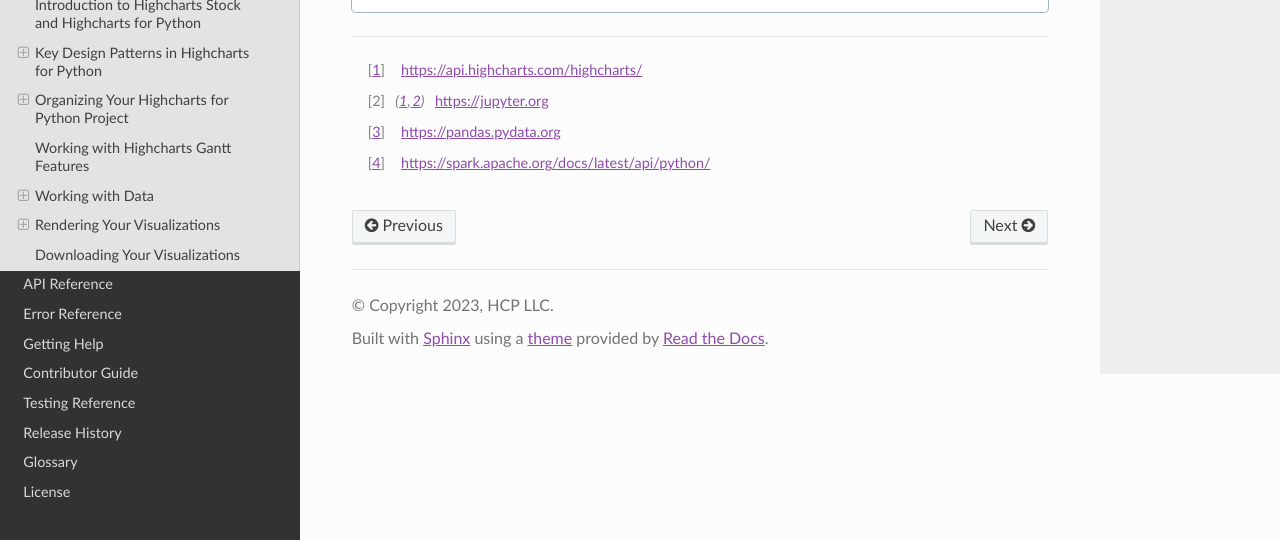
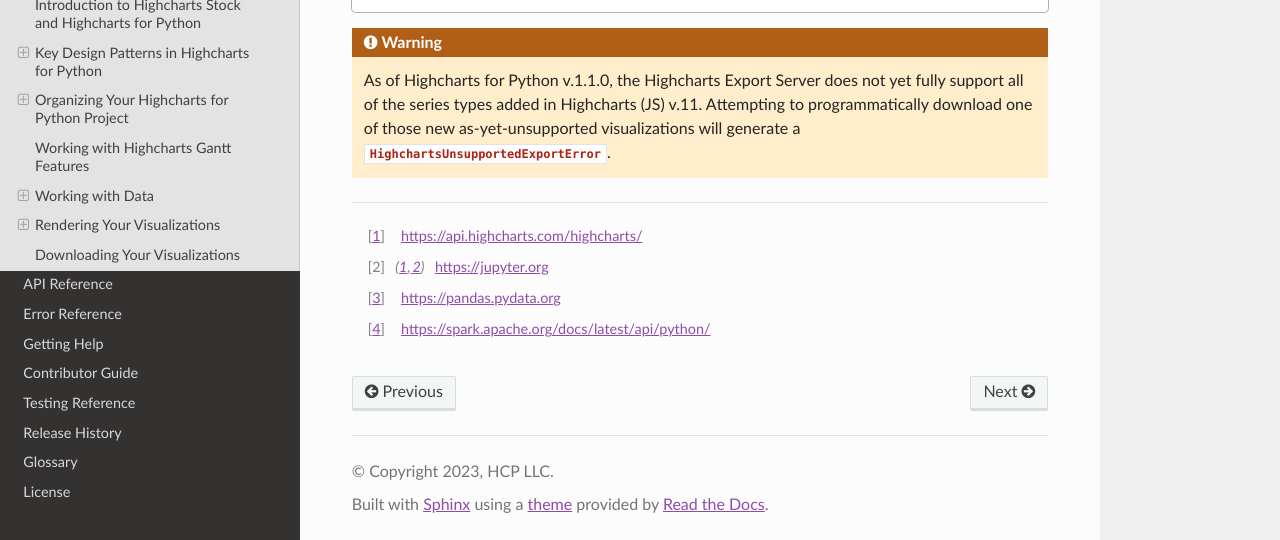
Before and after one commit to highcharts-for-python/highcharts-gantt, a Sphinx documentation site: the page built from docs/using.rst, in a window 1280 px wide and 900 px high, scrolled down 25795 px, cut to the strip 360-900 px from the top of the window. Built offline with Sphinx 7.4.7 and the Read the Docs theme 2.0.0, drawn with Linux system fonts in a browser that asks for light colours; pages that are not in the unit, such as notebooks, are missing from menus; cross-references to code outside the pages are shown as plain code.

Commit message:
Added docs about unsupported series types on export.

```diff
--- a/docs/using.rst
+++ b/docs/using.rst
@@ -904,6 +904,13 @@
 
     .. include:: using/download_visualizations/_using_custom.rst
 
+.. warning::
+
+  As of Highcharts for Python v.1.1.0, the Highcharts :term:`Export Server` does not yet fully
+  support all of the series types added in Highcharts (JS) v.11. Attempting to programmatically download
+  one of those new as-yet-unsupported visualizations will generate a
+  :exc:`HighchartsUnsupportedExportError <highcharts_gantt.errors.HighchartsUnsupportedExportError>`.
+
 -----------------------------
 
 .. target-notes::
```
Also changed, not shown: docs/errors.rst (+12 -0 lines).
